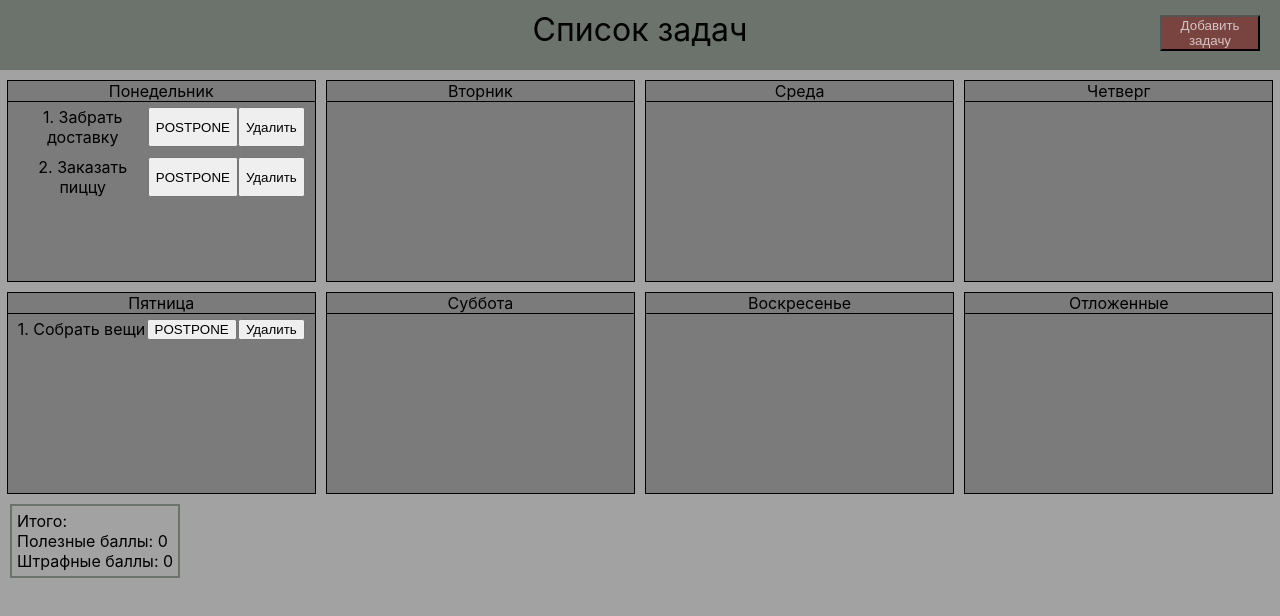
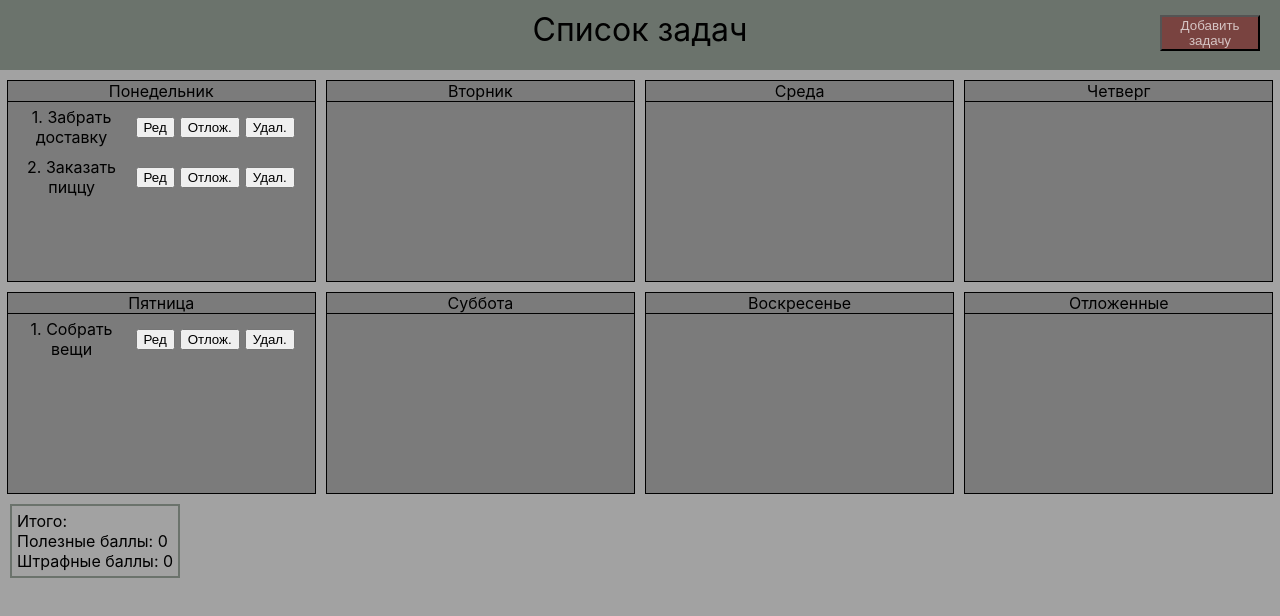
Before and after one commit to shuradavi/task-scheduler, a React (Create React App) app: page / in a window 1280 px wide. Shown: the top 616 px of the page. Built offline with nearby package versions, Linux system fonts and the light colour scheme.

Commit message:
editTask done -> next dAd

```diff
--- a/src/App.css
+++ b/src/App.css
@@ -80,12 +80,30 @@ header {
 	justify-content: center;
 	align-items: center;
 }
+
 .edit-btn {
 	cursor: pointer;
 	display: flex;
 	justify-content: center;
 	align-items: center;
 }
+
+.delete-btn {
+	cursor: pointer;
+	display: flex;
+	justify-content: center;
+	align-items: center;
+}
+
+.btn-wrapper {
+	cursor: pointer;
+	display: flex;
+	justify-content: center;
+	align-items: center;
+	gap: 5px;
+	margin: 5px 10px;
+}
+
 .results {
 	margin-top: 10px;
 	margin-left: 10px;
--- a/src/App.js
+++ b/src/App.js
@@ -4,6 +4,7 @@ import Days from './components/Days/Days.jsx'
 import MyModal from "./components/MyModal/MyModal";
 import TaskForm from "./components/TaskForm/TaskForm";
 import Results from "./components/Results/Results";
+import EditForm from "./components/EditForm/EditForm";
 
 function App() {
 
@@ -33,7 +34,11 @@ function App() {
 			weight: 1,
 		},
 	]);
-	const [modal, setModal] = useState(false)
+	const [modal, setModal] = useState(false);
+	const [editModal, setEditModal] = useState(false);
+	const [changes, setChanges] = useState({ title: '', description: '', dayForTheWeek: '', weight: 0, isDone: false, });
+
+
 
 	const createTask = (newTask) => {
 		setTasks([...tasks, newTask])
@@ -57,10 +62,18 @@ function App() {
 	}
 
 
-	const changeTask = (id, fields) => {
-		console.log(tasks.filter(t => t.id === id))
+	const editTask = (id) => {
+		setChanges(tasks.filter(task => task.id === id)[0])
+		setEditModal(true)
+	};
 
-	};
+	const onChangeHandler = (newValue) => {
+		const idx = tasks.findIndex(task => task.id === newValue.id)
+		const newTaskValue = [...tasks];
+		newTaskValue[idx] = newValue;
+		setTasks(newTaskValue)
+		setEditModal(false)
+	}
 
 	const postponeTask = (id) => {
 		const index = tasks.findIndex(task => task.id === id)
@@ -68,7 +81,6 @@ function App() {
 		postponed[index] = { ...postponed[index], dayForTheWeek: 'Отложенные' }
 		setTasks(postponed)
 	}
-
 
 
 	return (
@@ -79,8 +91,11 @@ function App() {
 			<MyModal visible={modal} setVisible={setModal}>
 					<TaskForm create={createTask} />
 			</MyModal>
+			<MyModal visible={editModal} setVisible={setEditModal}>
+					<EditForm changes={changes} setChanges={setChanges} onChangeHandler={onChangeHandler} />
+			</MyModal>
 			</header>
-			<Days props={tasks} deleteTask={deleteTask} toggleTask={toggleTask} changeTask={changeTask} postponeTask={postponeTask} />
+			<Days props={tasks} deleteTask={deleteTask} toggleTask={toggleTask} editTask={editTask} postponeTask={postponeTask} />
 			<Results tasks={tasks}  />
 		</div>
   	);
--- a/src/components/Day/Day.jsx
+++ b/src/components/Day/Day.jsx
@@ -1,14 +1,14 @@
 import React from 'react';
 import TasksItem from '../TasksItem/TasksItem';
 
-const Day = ({ props, day, deleteTask, toggleTask, changeTask, postponeTask }) => {
+const Day = ({ props, day, deleteTask, toggleTask, editTask, postponeTask }) => {
 
 	let sortedTasks = props.filter((obj) => (obj.dayForTheWeek.toLowerCase() === day.toLowerCase()));
 
 	return (
 		<div className='day-container'>
 			<div className='day'>{day}</div>
-			<TasksItem tasksList={sortedTasks} deleteTask={deleteTask} toggleTask={toggleTask} changeTask={changeTask} postponeTask={postponeTask} />
+			<TasksItem tasksList={sortedTasks} deleteTask={deleteTask} toggleTask={toggleTask} editTask={editTask} postponeTask={postponeTask} />
 		</div>
 	);
 };
--- a/src/components/Days/Days.jsx
+++ b/src/components/Days/Days.jsx
@@ -1,19 +1,19 @@
 import React from 'react';
 import Day from '../Day/Day';
 
-const TasksList = ({ props, deleteTask, toggleTask, changeTask, postponeTask }) => {
+const TasksList = ({ props, deleteTask, toggleTask, editTask, postponeTask }) => {
 
 
 	return (
 		<div className='week-container'>
-			<Day props={props} deleteTask={deleteTask} toggleTask={toggleTask} changeTask={changeTask} postponeTask={postponeTask} day='Понедельник' />
-			<Day props={props} deleteTask={deleteTask} toggleTask={toggleTask} changeTask={changeTask} postponeTask={postponeTask} day='Вторник'/>
-			<Day props={props} deleteTask={deleteTask} toggleTask={toggleTask} changeTask={changeTask} postponeTask={postponeTask} day='Среда'/>
-			<Day props={props} deleteTask={deleteTask} toggleTask={toggleTask} changeTask={changeTask} postponeTask={postponeTask} day='Четверг'/>
-			<Day props={props} deleteTask={deleteTask} toggleTask={toggleTask} changeTask={changeTask} postponeTask={postponeTask} day='Пятница'/>
-			<Day props={props} deleteTask={deleteTask} toggleTask={toggleTask} changeTask={changeTask} postponeTask={postponeTask} day='Суббота'/>
-			<Day props={props} deleteTask={deleteTask} toggleTask={toggleTask} changeTask={changeTask} postponeTask={postponeTask} day='Воскресенье' />
-			<Day props={props} deleteTask={deleteTask} toggleTask={toggleTask} changeTask={changeTask} postponeTask={postponeTask} day='Отложенные' />
+			<Day props={props} deleteTask={deleteTask} toggleTask={toggleTask} editTask={editTask} postponeTask={postponeTask} day='Понедельник' />
+			<Day props={props} deleteTask={deleteTask} toggleTask={toggleTask} editTask={editTask} postponeTask={postponeTask} day='Вторник'/>
+			<Day props={props} deleteTask={deleteTask} toggleTask={toggleTask} editTask={editTask} postponeTask={postponeTask} day='Среда'/>
+			<Day props={props} deleteTask={deleteTask} toggleTask={toggleTask} editTask={editTask} postponeTask={postponeTask} day='Четверг'/>
+			<Day props={props} deleteTask={deleteTask} toggleTask={toggleTask} editTask={editTask} postponeTask={postponeTask} day='Пятница'/>
+			<Day props={props} deleteTask={deleteTask} toggleTask={toggleTask} editTask={editTask} postponeTask={postponeTask} day='Суббота'/>
+			<Day props={props} deleteTask={deleteTask} toggleTask={toggleTask} editTask={editTask} postponeTask={postponeTask} day='Воскресенье' />
+			<Day props={props} deleteTask={deleteTask} toggleTask={toggleTask} editTask={editTask} postponeTask={postponeTask} day='Отложенные' />
 		</div>
 	);
 };
--- /dev/null
+++ b/src/components/EditForm/EditForm.jsx
@@ -0,0 +1,47 @@
+import React from 'react';
+
+const EditForm = ({ changes, setChanges, onChangeHandler }) => {
+	const applyChanges = (e) => {
+		e.preventDefault()
+		const newValue = {
+			...changes
+		}
+		onChangeHandler(newValue)
+	}
+
+	return (
+		<form>
+			<input
+				className='addTask-input'
+				value={changes.title}
+				onChange={e => setChanges({ ...changes, title: e.target.value })}
+				type='text'
+				placeholder='Название задачи'
+			/>
+			<input
+				className='addTask-input'
+				value={changes.description}
+				onChange={e => setChanges({ ...changes, description: e.target.value })}
+				type='text'
+				placeholder='Описание задачи'
+			/>
+			<input
+				className='addTask-input'
+				value={changes.dayForTheWeek}
+				onChange={e => setChanges({ ...changes, dayForTheWeek: e.target.value.trim() })}
+				type='text'
+				placeholder='День недели'
+			/>
+			<input
+				className='addTask-input'
+				value={changes.weight}
+				onChange={e => setChanges({ ...changes, weight: e.target.value })}
+				type='text'
+				placeholder='Ценность задачи'
+			/>
+			<button onClick={(e) => applyChanges(e)} >Применить</button>
+		</form>
+	);
+};
+
+export default EditForm;
--- a/src/components/TasksItem/TasksItem.jsx
+++ b/src/components/TasksItem/TasksItem.jsx
@@ -1,19 +1,43 @@
 import React from 'react';
 
-const TasksItem = ({ tasksList, deleteTask, toggleTask, changeTask, postponeTask }) => {
+const TasksItem = ({ tasksList, deleteTask, toggleTask, editTask, postponeTask }) => {
 
 
 	return (
 		<>
 			{Boolean(tasksList.length) && tasksList.map((task, index) => (
-				<div key={task.id} className='task' onClick={e => { toggleTask(task.id) }}  >
+				<div key={task.id} className='task'>
 						{task.isDone === false
 							?
-							(<span className='task-active'>{`${tasksList.indexOf(task) + 1}. ${task.title}`}</span>)
+						(<span
+							className='task-active'
+							onClick={e => { toggleTask(task.id); e.stopPropagation() }}>
+							{`${tasksList.indexOf(task) + 1}. ${task.title}`}
+						</span>)
 							:
-							(<span className='task-done'>{`${tasksList.indexOf(task) + 1}. ${task.title}`}</span>)}
-					<button className='postpone-btn' onClick={(e) => { e.stopPropagation(); postponeTask(task.id)}}>POSTPONE</button>
-					<button className='delete-btnpost' onClick={(e) => { e.stopPropagation(); deleteTask(task) }}>Удалить</button>
+						(<span
+							className='task-done'
+							onClick={e => { toggleTask(task.id); e.stopPropagation() }}>
+							{`${tasksList.indexOf(task) + 1}. ${task.title}`}
+						</span>)}
+						<div className='btn-wrapper'>
+							<button
+							className='edit-btn'
+							onClick={e => { e.stopPropagation();  editTask(task.id)  }}>
+								Ред
+							</button>
+							<button
+								className='postpone-btn'
+								onClick={(e) => { e.stopPropagation(); postponeTask(task.id) }}
+								>Отлож.
+							</button>
+							<button
+								className='delete-btn'
+								onClick={(e) => { e.stopPropagation(); deleteTask(task) }}>
+								Удал.
+							</button>
+						</div>
+
 				</div>
 			))
 			}
```
